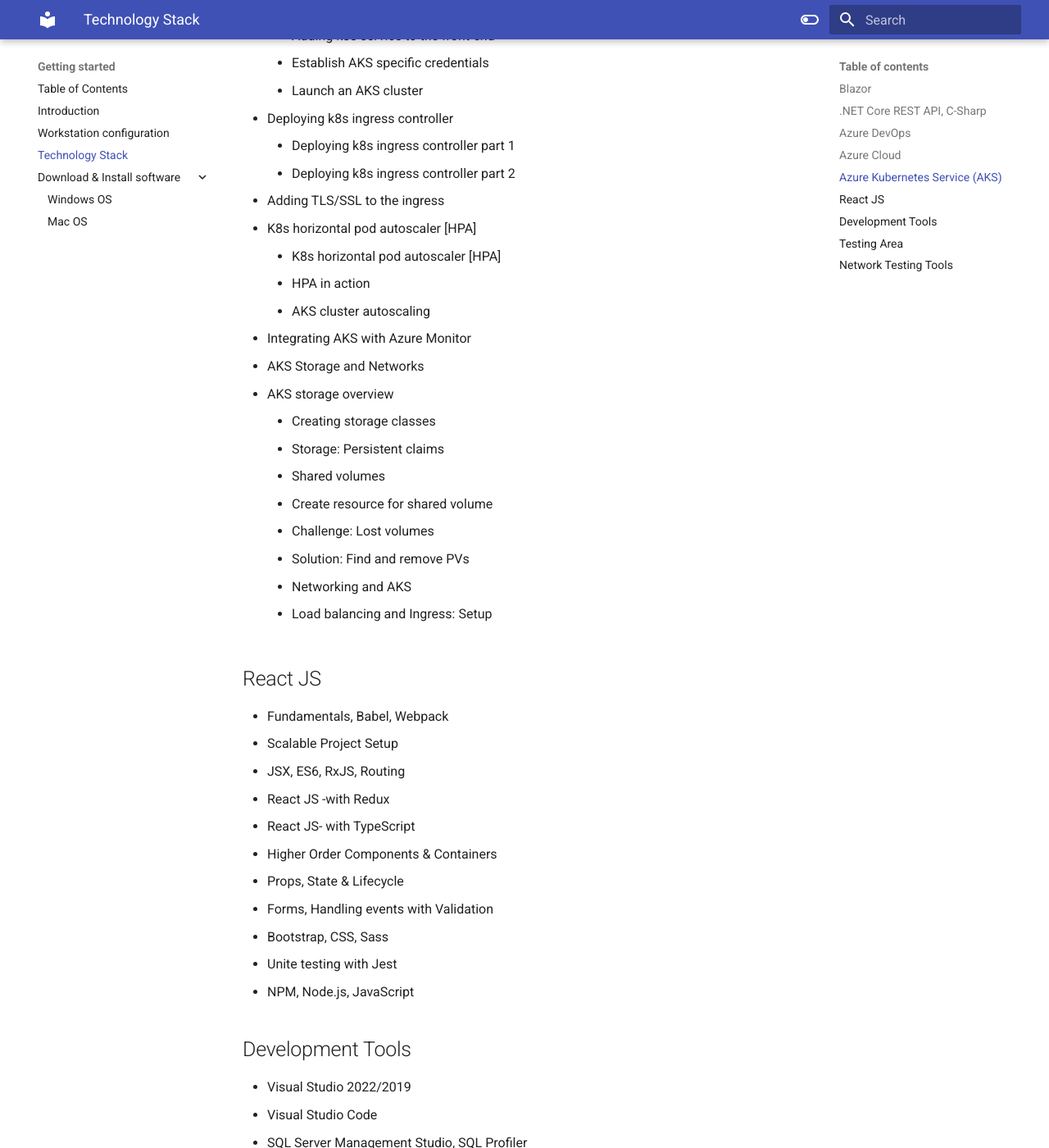
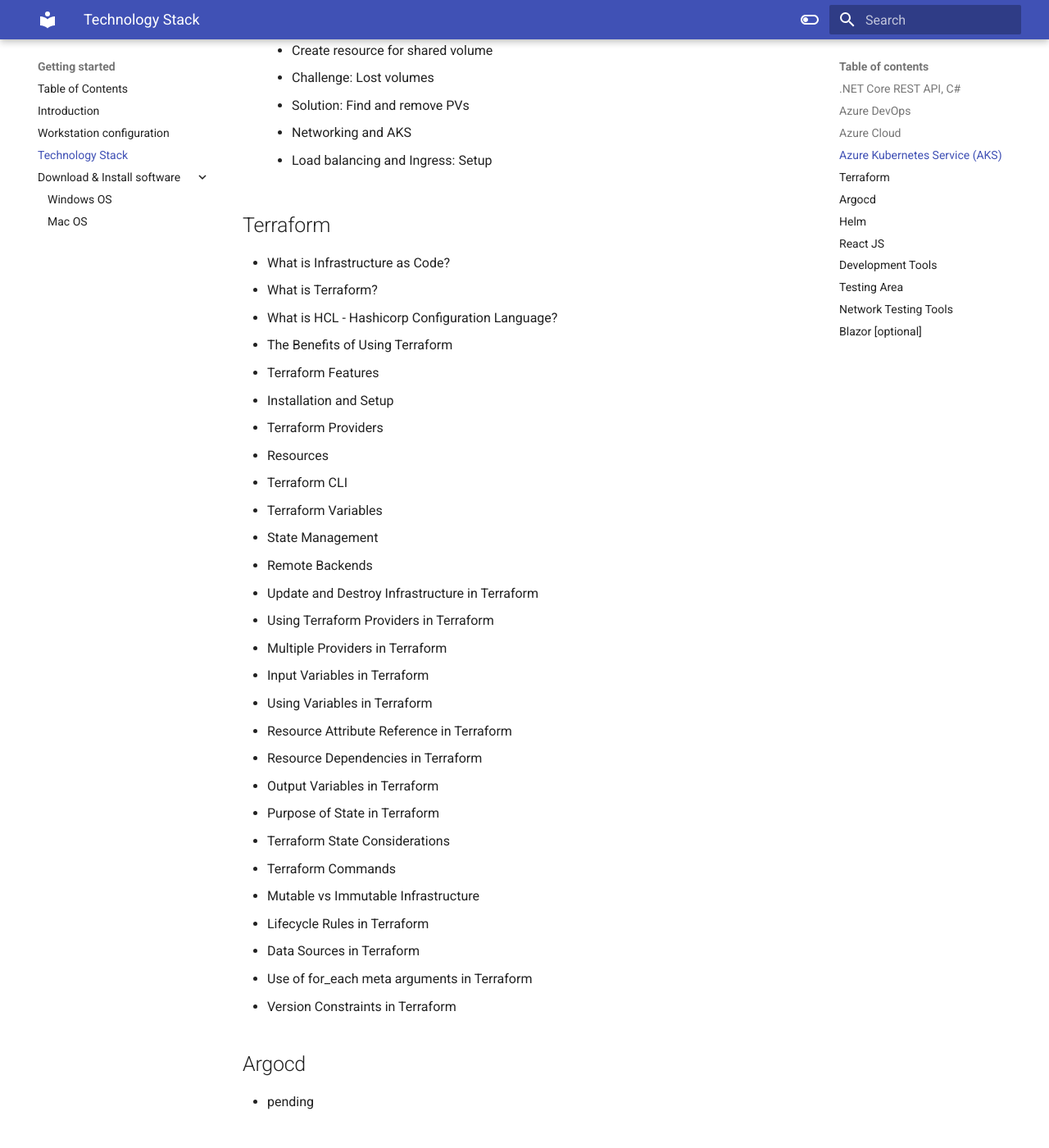
Before and after one commit to akeesari/micros-k8s, an MkDocs documentation site: the page built from docs/gettingstarted/tech-stack.md, in a window 1280 px wide and 1400 px high, scrolled down 3896 px. Shown: the whole window at 82% size. Built offline with MkDocs 1.6.1 and Material for MkDocs 9.7.7, drawn with Linux system fonts in a browser that asks for light colours; some of the changed text lies outside the part shown.

Commit message:
updated tech stack

```diff
--- a/docs/gettingstarted/tech-stack.md
+++ b/docs/gettingstarted/tech-stack.md
@@ -1,24 +1,6 @@
-Here is the list of technology stack recommended for completing the Labs, some of them are optional but good to learn as a full stack developer;
+Here is the list of technology stack recommended for completing the Labs, some of them are optional but good to learn as a Solution Architect or Full Stack Developer;
 
-## Blazor
-
-- Blazor Fundamentals
-- Hosting models
-- Project structure
-- Layout, Razor components
-- Blazor Form & Validation
-- Call REST API from Blazor
-- Security & Identity
-- Blazor CRUD, Pagination & Sorting
-- Event handling & Data binding
-- Routing, Dependency Injection
-- Lifecycle Methods
-- Invoke JavaScript Functions
-- Globalization and localization
-- File uploads
-- File downloads
-
-## .NET Core REST API, C-Sharp
+## .NET Core REST API, C\#
 
 - .NET Core Web API Scalable Project structure
 - Web API Clean Architecture
@@ -133,8 +116,44 @@
     - Networking and AKS
     - Load balancing and Ingress: Setup
 
+## Terraform
+
+- What is Infrastructure as Code?
+- What is Terraform?
+- What is HCL - Hashicorp Configuration Language?
+- The Benefits of Using Terraform
+- Terraform Features
+- Installation and Setup
+- Terraform Providers
+- Resources
+- Terraform CLI
+- Terraform Variables
+- State Management
+- Remote Backends
+- Update and Destroy Infrastructure in Terraform
+- Using Terraform Providers in Terraform
+- Multiple Providers in Terraform
+- Input Variables in Terraform
+- Using Variables in Terraform
+- Resource Attribute Reference in Terraform
+- Resource Dependencies in Terraform
+- Output Variables in Terraform
+- Purpose of State in Terraform
+- Terraform State Considerations
+- Terraform Commands
+- Mutable vs Immutable Infrastructure
+- Lifecycle Rules in Terraform
+- Data Sources in Terraform
+- Use of for_each meta arguments in Terraform
+- Version Constraints in Terraform
+
+## Argocd
+- pending
+
+## Helm
+- pending
+
 ## React JS
-
 - Fundamentals, Babel, Webpack
 - Scalable Project Setup
 - JSX, ES6, RxJS, Routing
@@ -183,3 +202,22 @@
 - nslookup - used to check firewall, fetches the DNS records for given domain name or IP address
 - Telnet - connection and communication with a remote or local host via the Telnet TCP/IP protocol.
 - Netstat - used to view of active ports on your machine and their status. This helps user to understand which ports are open, closed, or listening for incoming connections.
+
+
+## Blazor [optional]
+
+- Blazor Fundamentals
+- Hosting models
+- Project structure
+- Layout, Razor components
+- Blazor Form & Validation
+- Call REST API from Blazor
+- Security & Identity
+- Blazor CRUD, Pagination & Sorting
+- Event handling & Data binding
+- Routing, Dependency Injection
+- Lifecycle Methods
+- Invoke JavaScript Functions
+- Globalization and localization
+- File uploads
+- File downloads
```
Also changed, not shown: other parts of docs/gettingstarted/tech-stack.md (+1 -0 lines).
